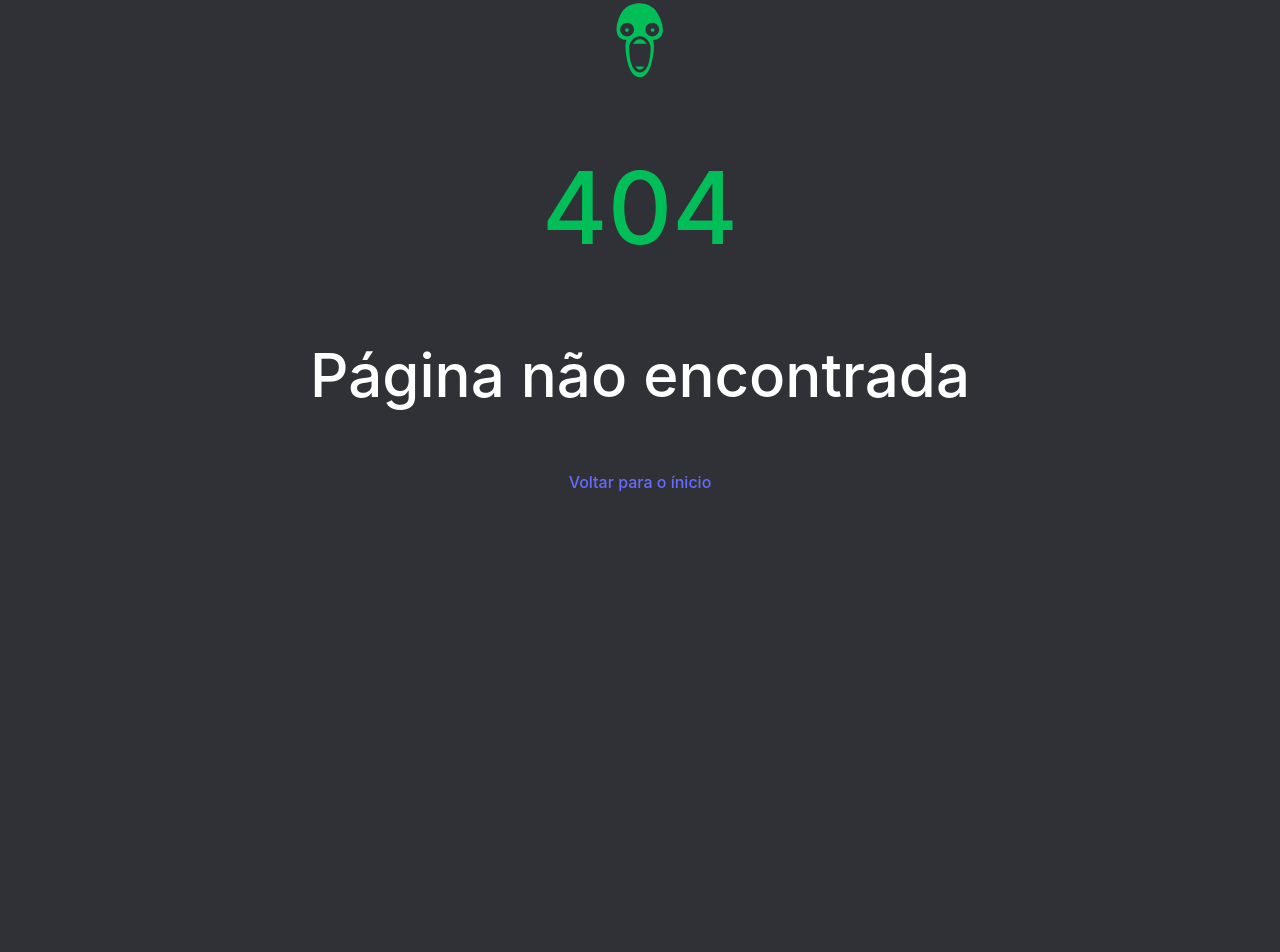
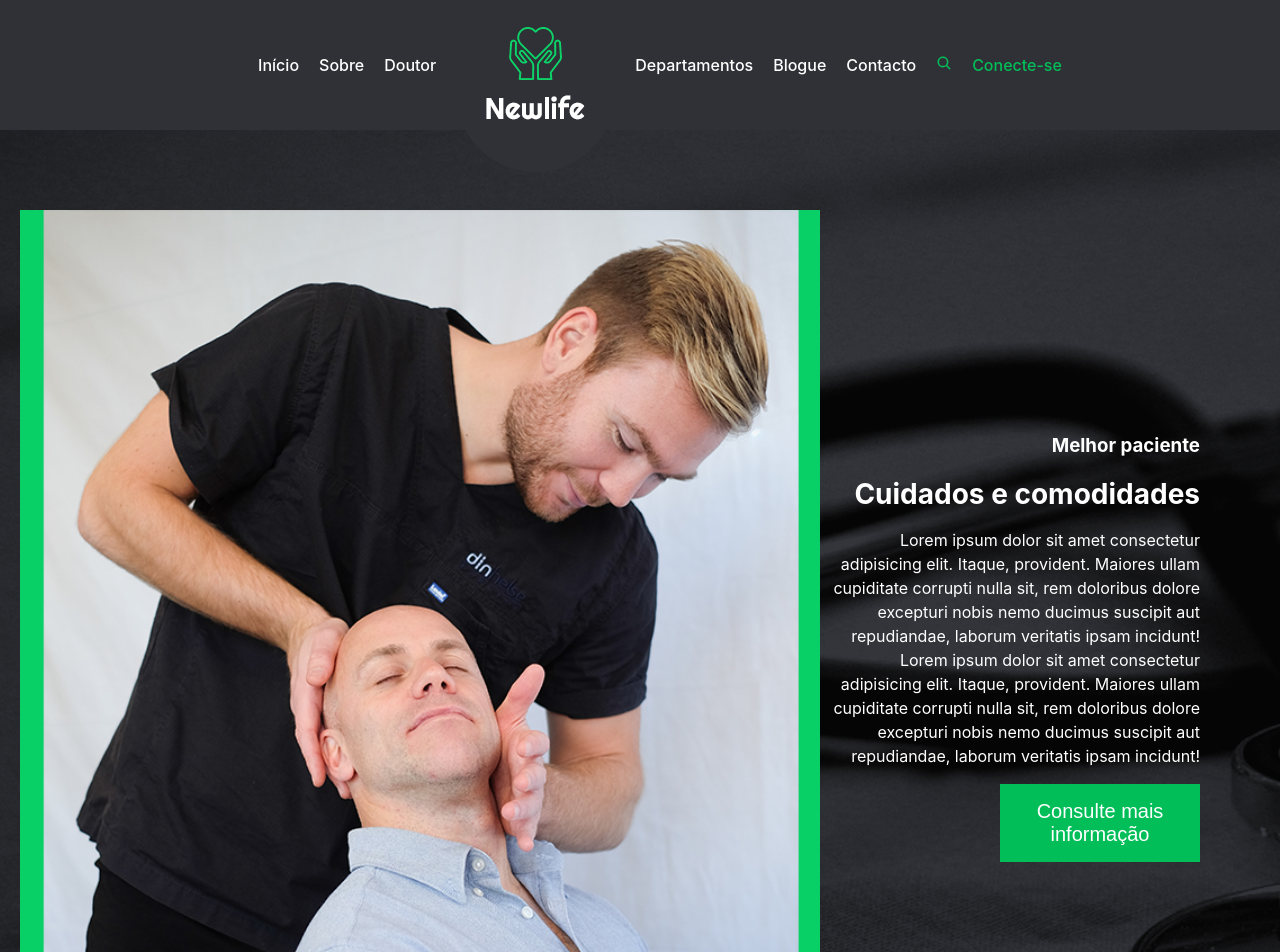
Before and after one commit to Emanuel-Marques/clinica-maravilha, a React (Vite) app: page /departamentos in a window 1280 px wide. Before the commit this address had no page. Shown: the top 952 px of the page. Before the commit the page ends 800 px from the top, so only its background shows below. Built offline with nearby package versions, Linux system fonts and the light colour scheme.

Commit message:
Departamentos

```diff
--- a/package.json
+++ b/package.json
@@ -10,7 +10,9 @@
     "preview": "vite preview"
   },
   "dependencies": {
+    "bootstrap": "^5.3.2",
     "react": "^18.2.0",
+    "react-bootstrap": "^2.9.1",
     "react-dom": "^18.2.0",
     "react-icons": "^4.12.0",
     "react-router": "^6.20.0",
--- a/src/App.tsx
+++ b/src/App.tsx
@@ -3,6 +3,7 @@ import './App.css'
 import { Layout } from './components/Layout';
 import { NotFound } from './components/notFound/notFound';
 import { Sobre } from './pages/sobre/Sobre';
+import { Departamentos } from './pages/departamentos/Departamentos';
 
 function App() {
   return(
@@ -12,6 +13,7 @@ function App() {
         element={ <Layout /> }
       >
         <Route path='/sobre' element={ <Sobre /> } />
+        <Route path='/departamentos' element={ <Departamentos /> } />
       </Route>
       <Route
         path='/*'
--- a/src/components/Layout.tsx
+++ b/src/components/Layout.tsx
@@ -1,7 +1,7 @@
 import { Header } from "./header/Header";
 import { Footer } from "./footer/Footer";
 import { Outlet } from "react-router";
-
+// import { MainCarousel } from "./Carousel";
 export function Layout() {
   return(
     <>
--- a/src/components/header/Header.tsx
+++ b/src/components/header/Header.tsx
@@ -5,18 +5,21 @@ import img from '../../assets/logo.png';
 
 export function Header(){
   return(
+    <>
       <nav>
         <UlContainer>
           <li><NavLink to="/">Início</NavLink></li>
           <li><NavLink to="/sobre">Sobre</NavLink></li>
           <li><NavLink to="">Doutor</NavLink></li>
           <li><img src={img} /></li>
-        <li><NavLink to="">Departamentos</NavLink></li>
+          <li><NavLink to="/departamentos">Departamentos</NavLink></li>
           <li><NavLink to="">Blogue</NavLink></li>
           <li><NavLink to="">Contacto</NavLink></li>
           <li><NavLink to="" className="green"><IoSearch /></NavLink></li>
           <li><NavLink to="" className="green">Conecte-se</NavLink></li>
         </UlContainer>
       </nav>
+
+    </>
   )
 }
--- /dev/null
+++ b/src/pages/departamentos/Departamentos.tsx
@@ -0,0 +1,27 @@
+import imgMed from '../../assets/img-3.png';
+import { ImgContainer, Information, Main } from './style';
+
+export function Departamentos() {
+  return(
+    <Main>
+        <ImgContainer>
+          <img src={ imgMed } alt="" />
+        </ImgContainer>
+        <Information>
+          <h3>Melhor paciente</h3>
+          <h1>Cuidados e comodidades</h1>
+          <p>
+            Lorem ipsum dolor sit amet consectetur adipisicing elit. Itaque,
+            provident. Maiores ullam cupiditate corrupti nulla sit, rem doloribus dolore
+            excepturi nobis nemo ducimus suscipit aut repudiandae, laborum veritatis ipsam
+            incidunt!
+            Lorem ipsum dolor sit amet consectetur adipisicing elit. Itaque,
+            provident. Maiores ullam cupiditate corrupti nulla sit, rem doloribus dolore
+            excepturi nobis nemo ducimus suscipit aut repudiandae, laborum veritatis ipsam
+            incidunt!
+          </p>
+          <button>Consulte mais informação</button>
+        </Information>
+    </Main>
+  );
+}
--- /dev/null
+++ b/src/pages/departamentos/style.ts
@@ -0,0 +1,39 @@
+import styled from 'styled-components';
+import bg from '../../assets/care-bg.png';
+
+export const Main = styled.main`
+  display: flex;
+  padding: 80px 80px 80px 20px;
+  justify-content: space-between;
+  align-items: center;
+  background-image: url(${ bg });
+`;
+
+export const Information = styled.div`
+  width: 45%;
+  color: white;
+  text-align: right;
+  h1 {
+    font-size: 28px;
+  }
+  button {
+    background-color: #02BE58;
+    padding: 1rem;
+    border: none;
+    cursor: pointer;
+    width: 200px;
+    color: white;
+    font-size: 20px;
+    font-wight: 500;
+  }
+  p {
+    text-align: right;
+  }
+`;
+
+export const ImgContainer = styled.div`
+  img {
+    width: 100vh;
+    height: auto;
+  }
+`;
```
Also changed, not shown: src/components/Carousel.tsx (added, +22 -0 lines), 1 other file (tests, documents, lock files or other folders). Lines whose indentation alone changed are shown as unchanged.
